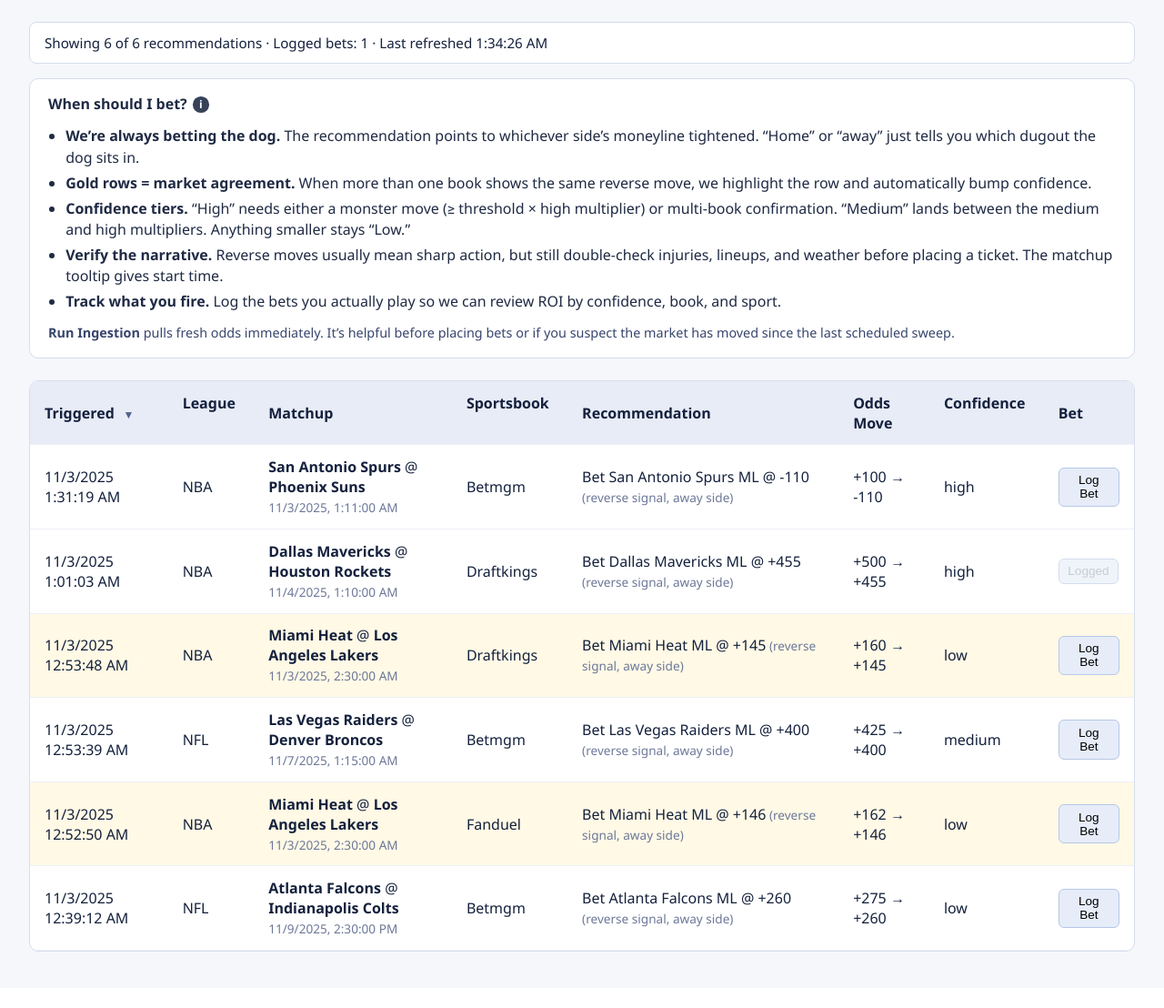
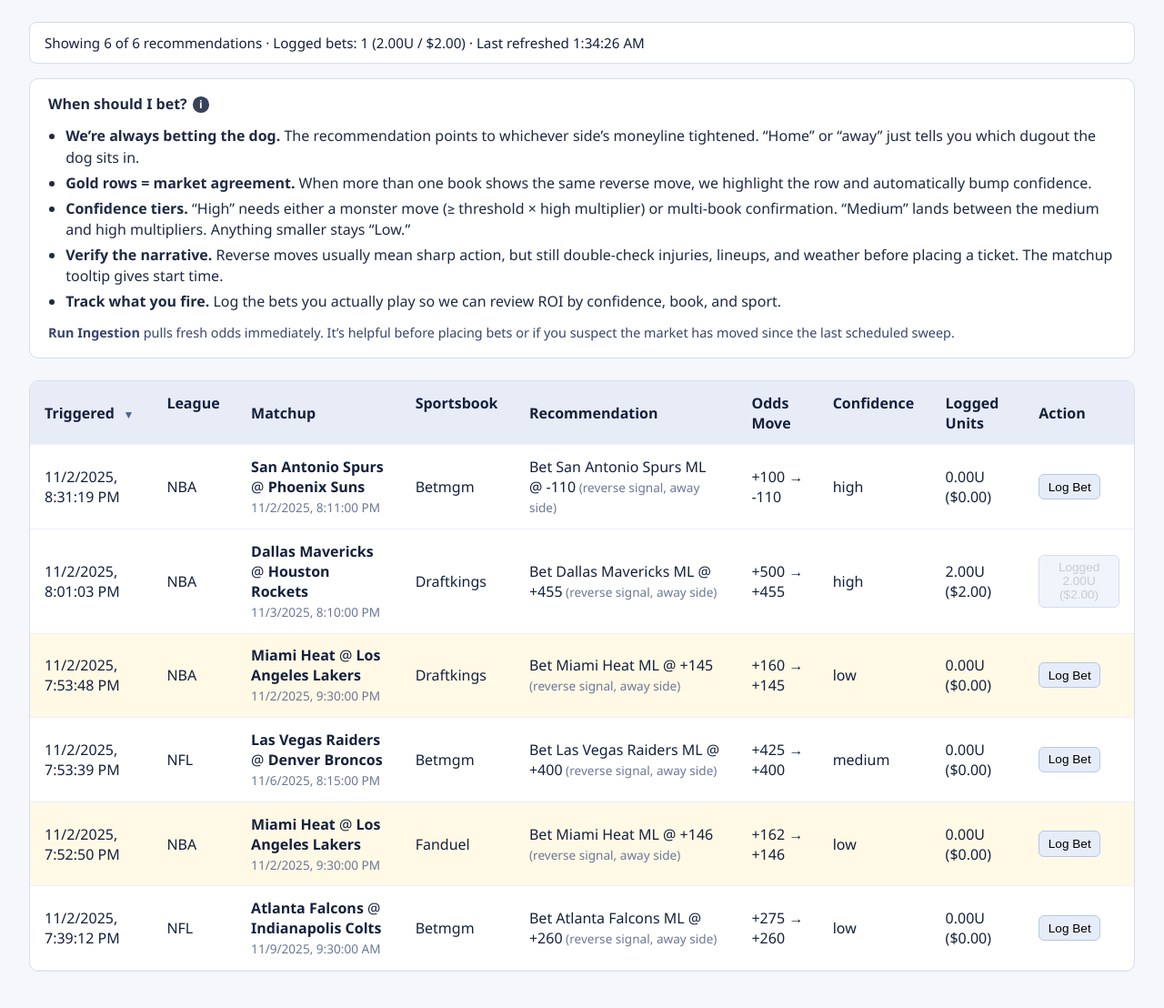
Before and after one commit to Warconn/coachv2, a Flask app: page / in a window 1280 px wide. Shown: the part 104-1212 px from the top of the page at 91% size. Before the commit the page ends 1150 px from the top, so only its background shows below. Run offline with Flask 3, Linux system fonts and the light colour scheme; data comes from the database, SQL or seed files in the repository; both versions use the stored data as it was after the commit.

Commit message:
Add UNIT_VALUE configuration and update betting logic in dashboard
- Introduced UNIT_VALUE in .env.example and config.py to define stake unit value.
- Updated recommendations_index and log_bet functions to calculate stake amounts based on UNIT_VALUE.
- Enhanced index.html and JavaScript to display logged units and amounts.
- Adjusted styles for better layout.

```diff
--- a/app/api/routes.py
+++ b/app/api/routes.py
@@ -49,6 +49,9 @@ def recommendations_index():
     )
 
     payload = []
+    unit_value = Decimal(str(current_app.config.get("UNIT_VALUE", 1)))
+    unit_value_float = float(unit_value)
+
     for rec in recommendations:
         event = rec.event
         sportsbook = rec.sportsbook
@@ -62,7 +65,8 @@ def recommendations_index():
         bets_payload = [
             {
                 "id": bet.id,
-                "stake": float(bet.stake) if bet.stake is not None else None,
+                "stake_units": float(bet.stake) if bet.stake is not None else None,
+                "stake_amount": float(bet.stake * unit_value) if bet.stake is not None else None,
                 "price": bet.price,
                 "result": bet.result.value if bet.result else None,
                 "placed_at": bet.placed_at.isoformat() if bet.placed_at else None,
@@ -96,6 +100,7 @@ def recommendations_index():
                 "bet_logged": bool(bets_payload),
                 "bet_count": len(bets_payload),
                 "bets": bets_payload,
+                "unit_value": unit_value_float,
             }
         )
 
@@ -134,6 +139,8 @@ def log_bet(rec_id: int):
 
     notes = data.get("notes")
 
+    unit_value = Decimal(str(current_app.config.get("UNIT_VALUE", 1)))
+
     bet = Bet(
         sportsbook_id=recommendation.sportsbook_id,
         recommendation_id=recommendation.id,
@@ -153,4 +160,12 @@ def log_bet(rec_id: int):
     db.session.add(bet)
     db.session.commit()
 
-    return jsonify({"status": "bet_logged", "bet_id": bet.id})
+    return jsonify(
+        {
+            "status": "bet_logged",
+            "bet_id": bet.id,
+            "stake_units": float(stake),
+            "stake_amount": float(stake * unit_value),
+            "unit_value": float(unit_value),
+        }
+    )
--- a/app/config.py
+++ b/app/config.py
@@ -57,3 +57,4 @@ class DefaultConfig:
     MOVEMENT_COOLDOWN_MINUTES = int(os.getenv("MOVEMENT_COOLDOWN_MINUTES", "180"))
     MOVEMENT_MEDIUM_MULTIPLIER = float(os.getenv("MOVEMENT_MEDIUM_MULTIPLIER", "2.0"))
     MOVEMENT_HIGH_MULTIPLIER = float(os.getenv("MOVEMENT_HIGH_MULTIPLIER", "3.0"))
+    UNIT_VALUE = float(os.getenv("UNIT_VALUE", "1"))
--- a/app/static/styles.css
+++ b/app/static/styles.css
@@ -191,7 +191,7 @@ main {
 table {
   width: 100%;
   border-collapse: collapse;
-  min-width: 960px;
+  min-width: 1050px;
 }
 
 thead {
--- a/app/templates/index.html
+++ b/app/templates/index.html
@@ -6,7 +6,7 @@
     <title>CoachV2 Dashboard</title>
     <link rel="stylesheet" href="{{ url_for('static', filename='styles.css') }}" />
   </head>
-  <body>
+  <body data-unit-value="{{ unit_value }}" data-timezone="{{ display_timezone }}">
     <header class="app-header">
       <div>
         <h1>CoachV2</h1>
@@ -87,7 +87,8 @@
               <th scope="col" data-sort="bet_side">Recommendation <span class="sort-indicator"></span></th>
               <th scope="col" data-sort="movement">Odds Move <span class="sort-indicator"></span></th>
               <th scope="col" data-sort="confidence">Confidence <span class="sort-indicator"></span></th>
-              <th scope="col">Bet</th>
+              <th scope="col">Logged Units</th>
+              <th scope="col">Action</th>
             </tr>
           </thead>
           <tbody id="recommendations-body"></tbody>
@@ -104,12 +105,14 @@
         <td class="side"></td>
         <td class="movement"></td>
         <td class="confidence"></td>
+        <td class="logged-sum"></td>
         <td class="bet-action"></td>
       </tr>
     </template>
 
     <script>
       const API_BASE = '/api';
+      const displayTimezone = document.body.dataset.timezone || Intl.DateTimeFormat().resolvedOptions().timeZone;
       const tableBody = document.getElementById('recommendations-body');
       const statusMessage = document.getElementById('status-message');
       const limitSelect = document.getElementById('limit-select');
@@ -120,6 +123,7 @@
       const ingestBtn = document.getElementById('ingest-btn');
       const rowTemplate = document.getElementById('row-template');
       const headerCells = document.querySelectorAll('th[data-sort]');
+      let unitValue = parseFloat(document.body.dataset.unitValue || '1');
 
       const state = {
         data: [],
@@ -147,6 +151,10 @@
             throw new Error(`API error ${response.status}`);
           }
           const data = await response.json();
+          if (data.length && data[0].unit_value) {
+            unitValue = parseFloat(data[0].unit_value) || unitValue;
+            document.body.dataset.unitValue = unitValue;
+          }
           state.data = data;
           state.lastRefreshed = new Date();
           populateFilterOptions(data);
@@ -297,6 +305,7 @@
           row.querySelector('.side').innerHTML = formatRecommendation(rec);
           row.querySelector('.movement').textContent = formatMovement(rec);
           row.querySelector('.confidence').textContent = rec.confidence || '—';
+          row.querySelector('.logged-sum').textContent = formatLoggedSummary(rec);
           const rowElement = row.querySelector('tr');
           const multiBookFlag = rec.details?.multi_book_confirmed;
           if ((rec.event?.id && eventCounts[rec.event.id] > 1) || multiBookFlag) {
@@ -326,14 +335,21 @@
         }
         const home = rec.event.home_team || 'Home';
         const away = rec.event.away_team || 'Away';
-        const time = rec.event.commence_time ? new Date(rec.event.commence_time).toLocaleString() : '';
+        const time = rec.event.commence_time
+          ? formatDatetime(rec.event.commence_time)
+          : '';
         return `<strong>${away}</strong> @ <strong>${home}</strong><br/><span class="muted">${time}</span>`;
       }
 
       function formatDate(value) {
         if (!value) return '—';
+        return formatDatetime(value);
+      }
+
+      function formatDatetime(value) {
         const date = new Date(value);
-        return `${date.toLocaleDateString()} ${date.toLocaleTimeString()}`;
+        if (Number.isNaN(date.getTime())) return value;
+        return date.toLocaleString('en-US', { timeZone: displayTimezone });
       }
 
       function capitalize(word) {
@@ -390,7 +406,13 @@
         button.className = 'log-bet-btn';
 
         if (rec.bet_logged) {
-          button.textContent = 'Logged';
+          const units = getLoggedUnits(rec);
+          const amount = getLoggedAmount(rec);
+          if (units) {
+            button.textContent = `Logged ${units.toFixed(2)}U (${formatCurrency(amount)})`;
+          } else {
+            button.textContent = 'Logged';
+          }
           button.disabled = true;
         } else {
           button.textContent = 'Log Bet';
@@ -402,7 +424,7 @@
 
       async function logBet(rec, button) {
         try {
-          const defaultStake = rec.bets?.[0]?.stake || 1;
+          const defaultStake = rec.bets?.[0]?.stake_units || 1;
           const stakeInput = prompt('Stake (units)', defaultStake);
           if (stakeInput === null) return;
 
@@ -430,11 +452,25 @@
             throw new Error(error.error || `Request failed (${response.status})`);
           }
 
+          const result = await response.json();
+
+          const unitsLogged = parseFloat(result.stake_units) || parseFloat(stakeInput) || 0;
+          const amountLogged = parseFloat(result.stake_amount) || unitsLogged * unitValue;
+
           rec.bet_logged = true;
+          rec.bet_count = (rec.bet_count || 0) + 1;
           rec.bets = rec.bets || [];
-          rec.bets.push({ stake: parseFloat(stakeInput), price: priceInput, notes: notesInput });
-          button.textContent = 'Logged';
-          statusMessage.textContent = `Logged bet on ${rec.team || rec.bet_side} (${rec.sportsbook_name || rec.sportsbook}).`;
+          rec.bets.push({
+            stake_units: unitsLogged,
+            stake_amount: amountLogged,
+            price: parseFloat(priceInput),
+            notes: notesInput,
+          });
+
+          button.textContent = `Logged ${unitsLogged.toFixed(2)}U (${formatCurrency(amountLogged)})`;
+          button.disabled = true;
+          statusMessage.textContent = `Logged ${unitsLogged.toFixed(2)}U (${formatCurrency(amountLogged)}) on ${rec.team || rec.bet_side} (${rec.sportsbook_name || rec.sportsbook}).`;
+          setTimeout(() => updateStatusSummary(state.data), 2000);
         } catch (err) {
           console.error(err);
           alert(err.message || 'Failed to log bet.');
@@ -447,10 +483,40 @@
         const total = state.data.length;
         const filteredCount = filteredRecommendations.length;
         const loggedCount = filteredRecommendations.filter((rec) => rec.bet_logged).length;
+        const totalUnits = filteredRecommendations.reduce((sum, rec) => sum + getLoggedUnits(rec), 0);
+        const totalDollars = filteredRecommendations.reduce(
+          (sum, rec) => sum + getLoggedAmount(rec),
+          0
+        );
         const refreshed = state.lastRefreshed
           ? state.lastRefreshed.toLocaleTimeString()
           : '—';
-        statusMessage.textContent = `Showing ${filteredCount} of ${total} recommendations · Logged bets: ${loggedCount} · Last refreshed ${refreshed}`;
+        statusMessage.textContent = `Showing ${filteredCount} of ${total} recommendations · Logged bets: ${loggedCount} (${totalUnits.toFixed(2)}U / ${formatCurrency(totalDollars)}) · Last refreshed ${refreshed}`;
+      }
+
+      function getLoggedUnits(rec) {
+        if (!rec.bet_logged || !rec.bets) return 0;
+        return rec.bets.reduce((sum, bet) => sum + (parseFloat(bet.stake_units) || 0), 0);
+      }
+
+      function getLoggedAmount(rec) {
+        if (!rec.bet_logged || !rec.bets) return 0;
+        const total = rec.bets.reduce((sum, bet) => sum + (parseFloat(bet.stake_amount) || 0), 0);
+        if (total) return total;
+        // fallback if stake_amount missing
+        return getLoggedUnits(rec) * unitValue;
+      }
+
+      function formatCurrency(amount) {
+        const value = Number(amount) || 0;
+        return `$${value.toFixed(2)}`;
+      }
+
+      function formatLoggedSummary(rec) {
+        const units = getLoggedUnits(rec);
+        const amount = getLoggedAmount(rec);
+        if (!units) return '0.00U ($0.00)';
+        return `${units.toFixed(2)}U (${formatCurrency(amount)})`;
       }
 
       async function runIngestion() {
--- a/app/ui/routes.py
+++ b/app/ui/routes.py
@@ -1,6 +1,6 @@
 from __future__ import annotations
 
-from flask import render_template
+from flask import current_app, render_template
 
 from . import ui_bp
 
@@ -9,4 +9,8 @@ from . import ui_bp
 def dashboard():
     """Render the main dashboard shell. Data loads asynchronously via API."""
 
-    return render_template("index.html")
+    return render_template(
+        "index.html",
+        unit_value=current_app.config.get("UNIT_VALUE", 1),
+        display_timezone=current_app.config.get("TIMEZONE", "America/New_York"),
+    )
```
Also changed, not shown: README.md, coachv2.db, 1 other file.
